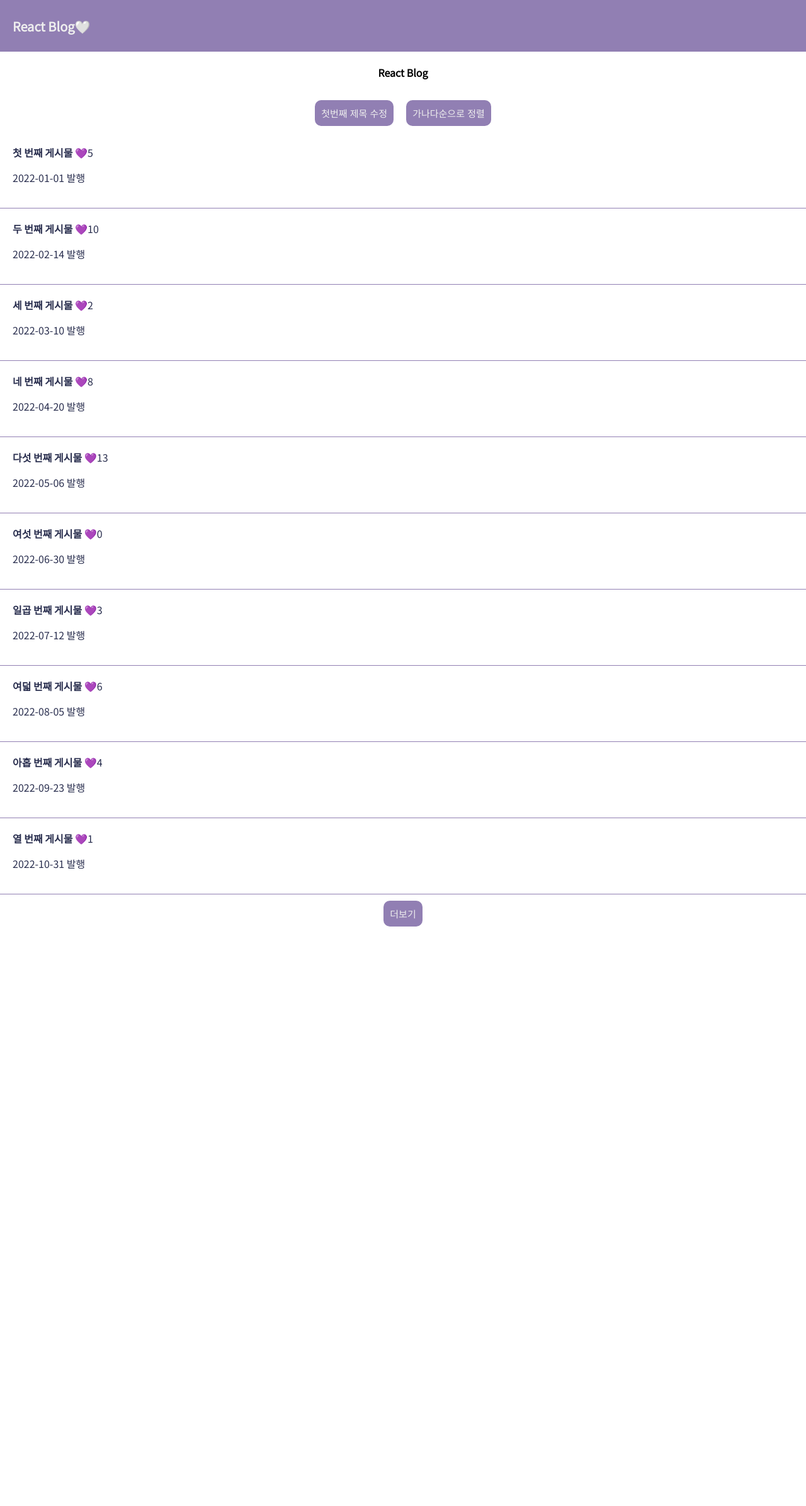
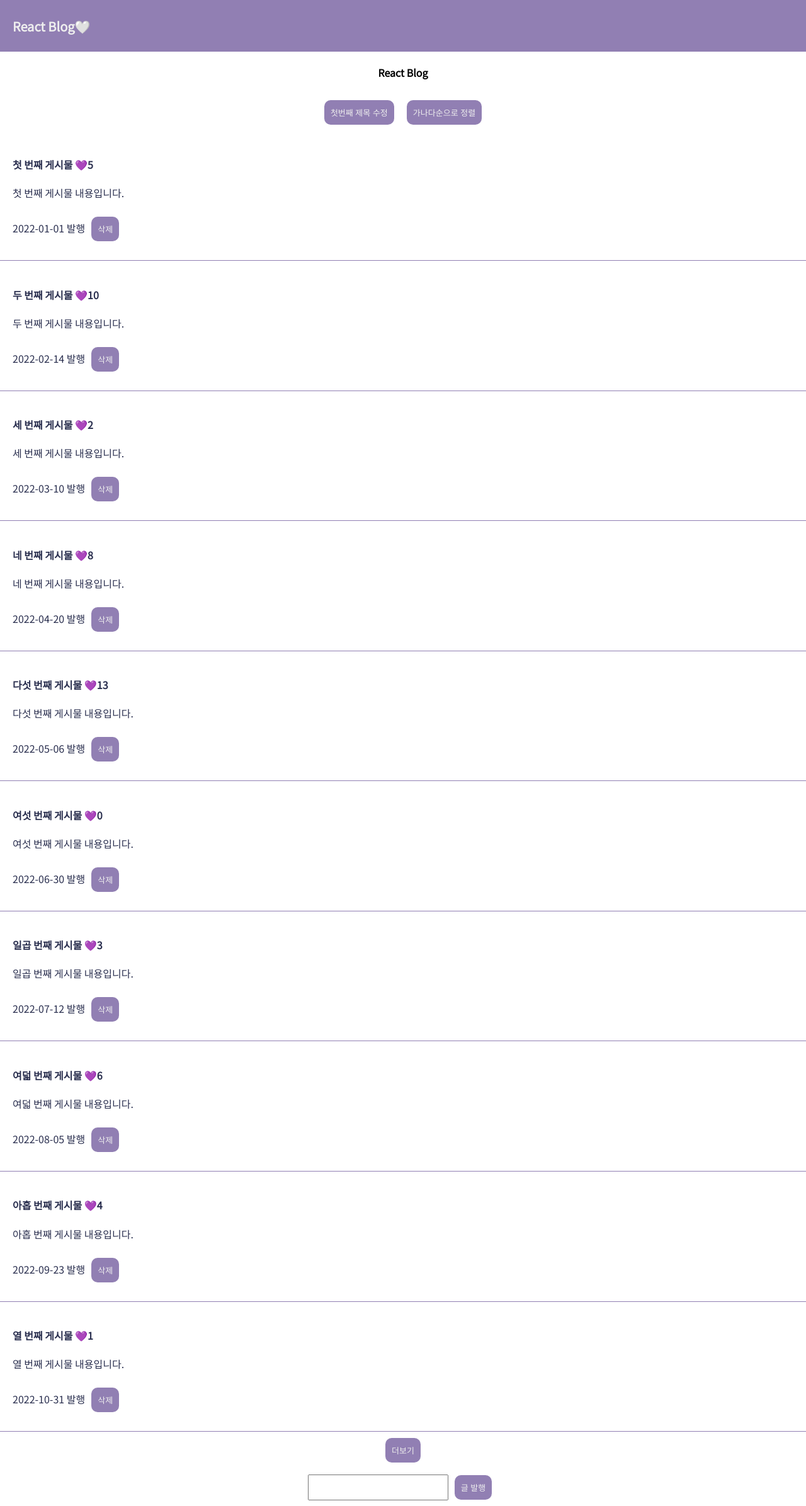
Before and after one commit to beans3/week2, a React (Create React App) app: page / in a window 1280 px wide. Shown: the whole page at 63% size. Before the commit the page ends 1481 px from the top, so only its background shows below. Built offline with nearby package versions, Linux system fonts and the light colour scheme.

Commit message:
글 발행과 삭제 기능 추가

```diff
--- a/src/App.css
+++ b/src/App.css
@@ -2,6 +2,11 @@
 
 body {
   font-family: 'Noto Sans KR', sans-serif;
+}
+
+input {
+  font-size: 15px;
+  padding: 10px;
 }
 
 .App {
@@ -64,8 +69,11 @@ div {
   padding: 20px;
 }
 
-.list h4 {
+.date {
   display: inline;
+}
+.right {
+  margin-right: auto;
 }
 
 .modal {
@@ -85,6 +93,7 @@ div {
   cursor: pointer;
   text-decoration: none;
   color: #eee;
+  font-size: 13px;
 }
 .btn:visited {
   color: #eee;
--- a/src/App.js
+++ b/src/App.js
@@ -2,6 +2,10 @@
 import './App.css';
 import { useState } from 'react';
 
+function formatDate(date) {
+  const isoDate = date.toISOString();
+  return isoDate.substring(0, 10);
+}
 function App() {
   const { v4: uuidv4 } = require('uuid');
   //연습용 배열
@@ -17,10 +21,13 @@ function App() {
     { id: uuidv4(), title: "아홉 번째 게시물", date: "2022-09-23", likes: 4, content: "아홉 번째 게시물 내용입니다." },
     { id: uuidv4(), title: "열 번째 게시물", date: "2022-10-31", likes: 1, content: "열 번째 게시물 내용입니다." }
   ];
+  const today = new Date();
+  const formattedDate = formatDate(today); // 예: "2023-04-19"
   let post = 'React Blog';
   let [postList, updatePost] = useState(posts);
   let [modal, showModal] = useState(false);
   let [modalId, setModalId] = useState('');
+  let [inputValue, setInputValue] = useState('');
 
   const updateLikeCount = (id) => {
     // post의 내용을 update한 뒤에
@@ -44,6 +51,29 @@ function App() {
     } else {
       showModal(true);
     }
+  }
+
+  const insertPost = (text) => {
+    const min = 1;
+    const max = 50;
+    const randomNumber = Math.floor(Math.random() * (max - min + 1)) + min;
+
+    let data = {
+      id: uuidv4(),
+      title: (postList.length + 1) + '번째 게시물',
+      date: formattedDate,
+      likes: randomNumber,
+      content: text
+    }
+
+    let copy = [...postList, data];
+    updatePost(copy);
+  }
+
+  const deletePost = (id) => {
+    let copy = [...postList]
+    copy = copy.filter(post => post.id !== id);
+    updatePost(copy);
   }
 
   // state 쓰는 이유 : 일반 변수는 내용이 변경 되어도 html 업데이트가 안됨
@@ -90,11 +120,14 @@ function App() {
       } }>가나다순으로 정렬</button>
       {
         // map으로 배열 리스트 반복
+        // e.stopPropagation(); 이벤트 버블링 막기
         postList.map(posts => (
             <div key={posts.id}>
               <div className='list'>
-                <h4 onClick={ () => openPost(posts.id) }>{ posts.title }</h4> <span onClick={ () => { updateLikeCount(posts.id) } }>💜{ posts.likes }</span>
-                <p>{ posts.date } 발행</p>
+                <h4 onClick={ () => openPost(posts.id) }>{ posts.title } <span onClick={ (e) => { e.stopPropagation(); updateLikeCount(posts.id) } }>💜{ posts.likes }</span></h4>
+                <p>{posts.content}</p>
+                <p className='date'>{ posts.date } 발행</p>
+                <button className='btn right' onClick={ () => deletePost(posts.id) }>삭제</button>
               </div>
             </div>
           )
@@ -105,6 +138,11 @@ function App() {
         modal == false ? null : <Modal postList={ postList } modalId={ modalId } updatePost={updatePost} color={ 'white' }/>
       }
       <More/>
+      <input onChange={(e) => {
+          // 완료되기 전에 console.log가 실행됨
+          setInputValue(e.target.value);
+        }}/>
+        <button className='btn' onClick={ () => insertPost(inputValue) }>글 발행</button>
     </div>
   );
 }
```
